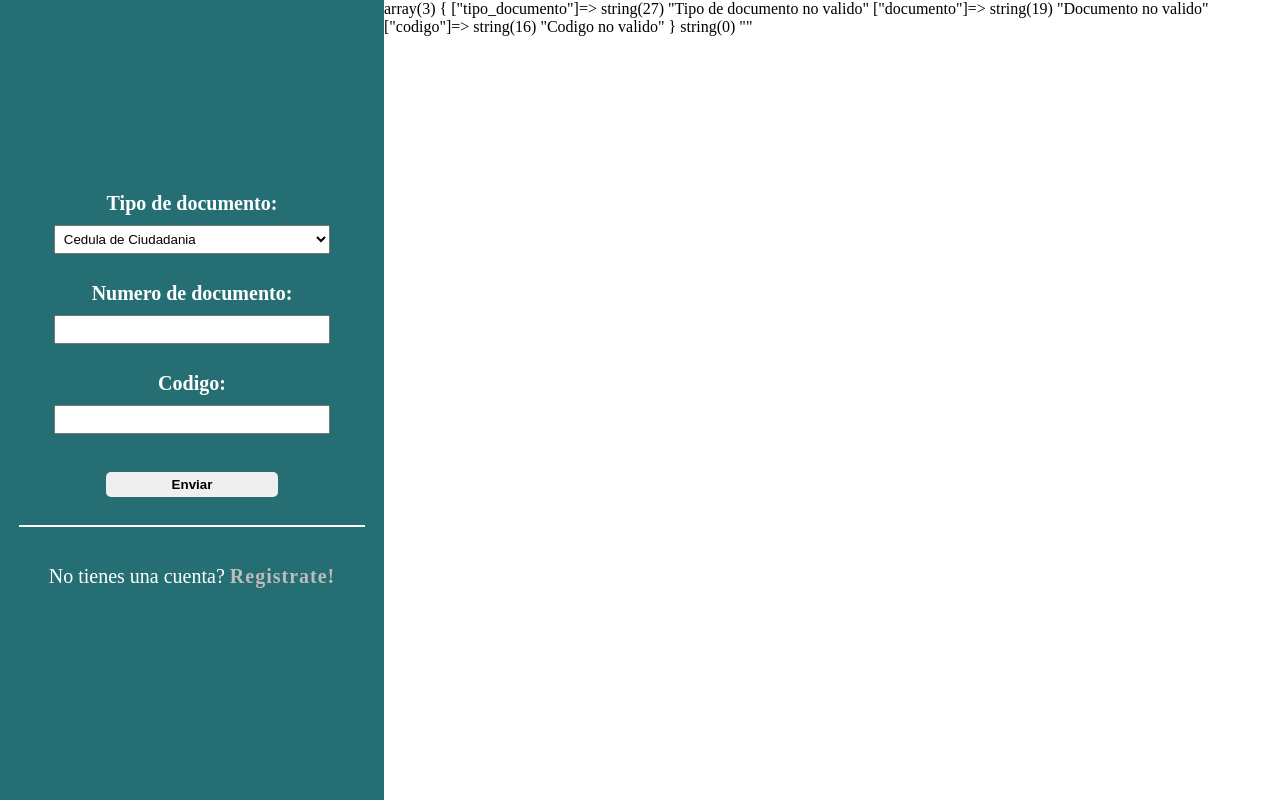
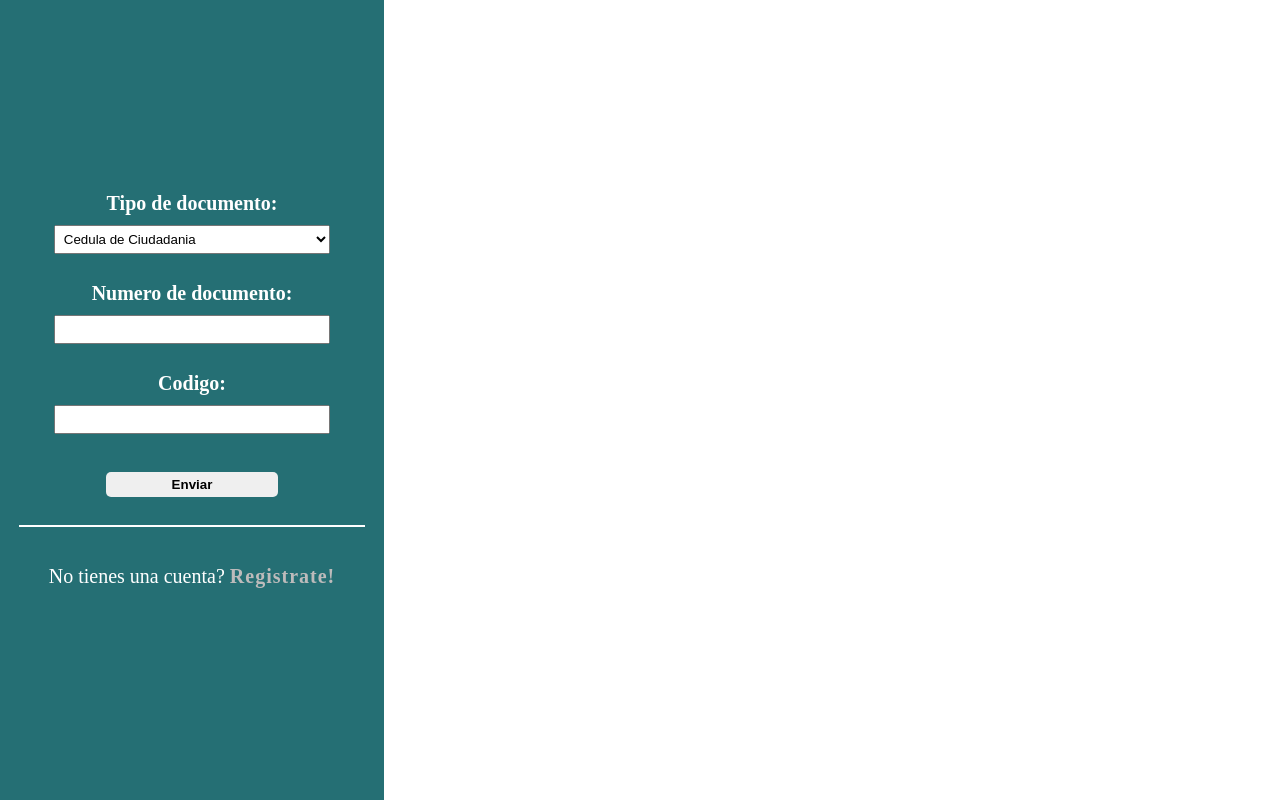
Before and after one commit to NegritoGuapo2003/senasoft, a PHP site: page /?controlador=ciudadano&accion=login in a window 1280 px wide. Run offline with PHP 8.4, Linux system fonts and the light colour scheme.

Commit message:
Version final dia martes

```diff
--- a/reto-lunes/controllers/ciudadanoController.php
+++ b/reto-lunes/controllers/ciudadanoController.php
@@ -9,8 +9,8 @@
             if(isset($_POST)){
 
                 $tipo_documento = isset($_POST['tipo_documento']) ? $_POST['tipo_documento'] : "" ;
-                $documento = isset($_POST['documento']) ? $_POST['documento'] : "" ;
-                $codigo = isset($_POST['codigo']) ? $_POST['codigo'] : "" ;
+                $documento = isset($_POST['documento']) ? (int)$_POST['documento'] : "" ;
+                $codigo = isset($_POST['codigo']) ? (int)$_POST['codigo'] : "" ;
 
                 //ARRAY QUE MOSTRARÁ LOS POSIBLES ERRORES
                 $errores = array();
@@ -30,7 +30,7 @@
                 }
 
                 //VALIDACION PARA EL TIPO DEL DOCUMENTO
-                if(!is_int($codigo) && !empty($codigo)){
+                if(is_int($codigo) && !empty($codigo)){
                     $codigo_validado = true;
                 }else{
                     $errores['codigo'] = "Codigo no valido";
@@ -40,13 +40,9 @@
 
                     $ciudadano = new CiudadanoModel();
 
-                    var_dump($ciudadano->getCiudadanos());
+
 
                 }
-
-                var_dump($errores);
-                var_dump($documento);
-                die();
 
             }
 
@@ -70,4 +66,11 @@
 
         }
 
+        public function guardar(){
+
+            echo "Guardado";
+
+        }
+
+
     }
--- a/reto-lunes/views/ciudadano/registro.php
+++ b/reto-lunes/views/ciudadano/registro.php
@@ -1,4 +1,4 @@
-<form action="<?=url('ciudadano','registro'); ?>" method="post">
+<form action="<?=url('ciudadano','guardar'); ?>" method="post">
 
     <label for="">Tipo de documento: </label>
     <select name="" id="">
```
